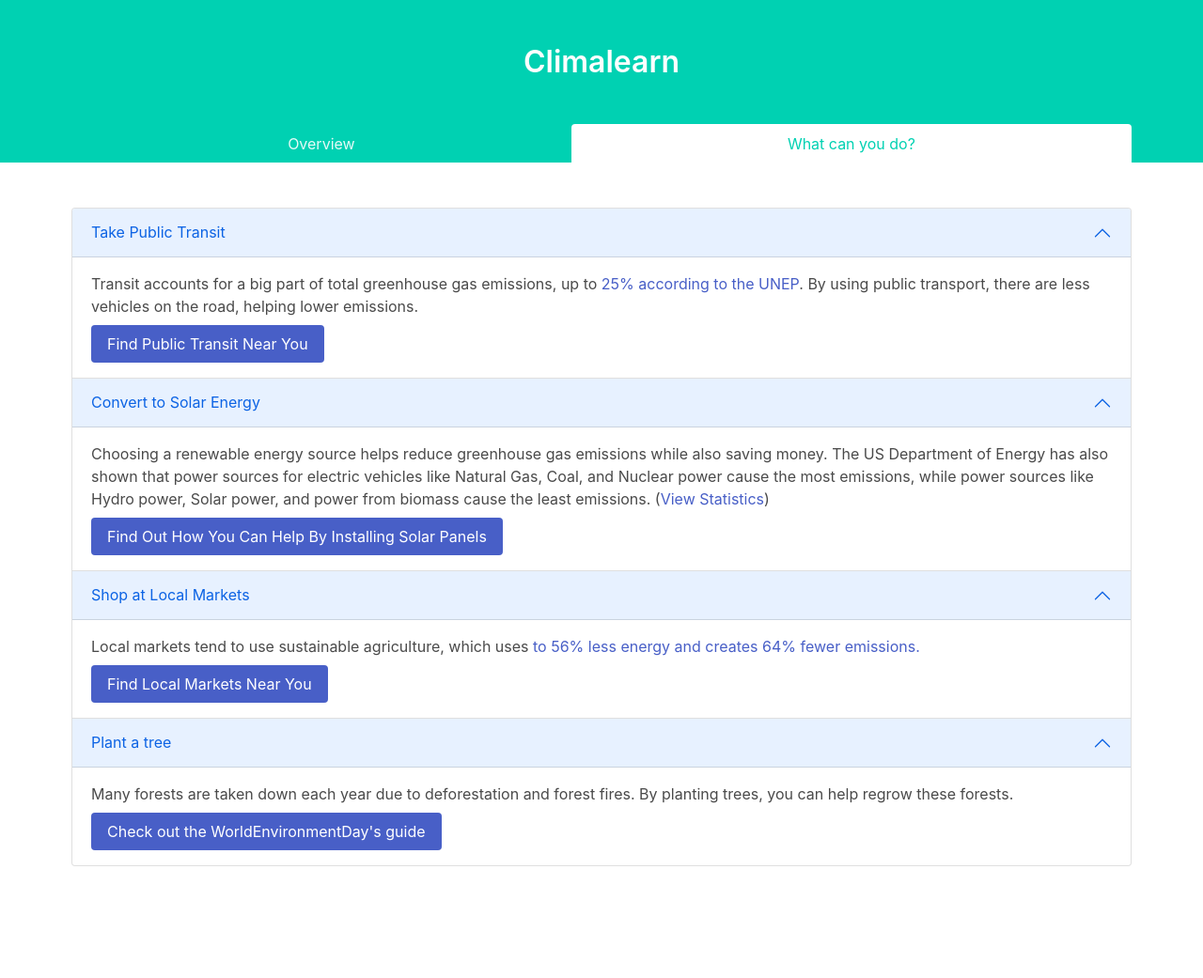
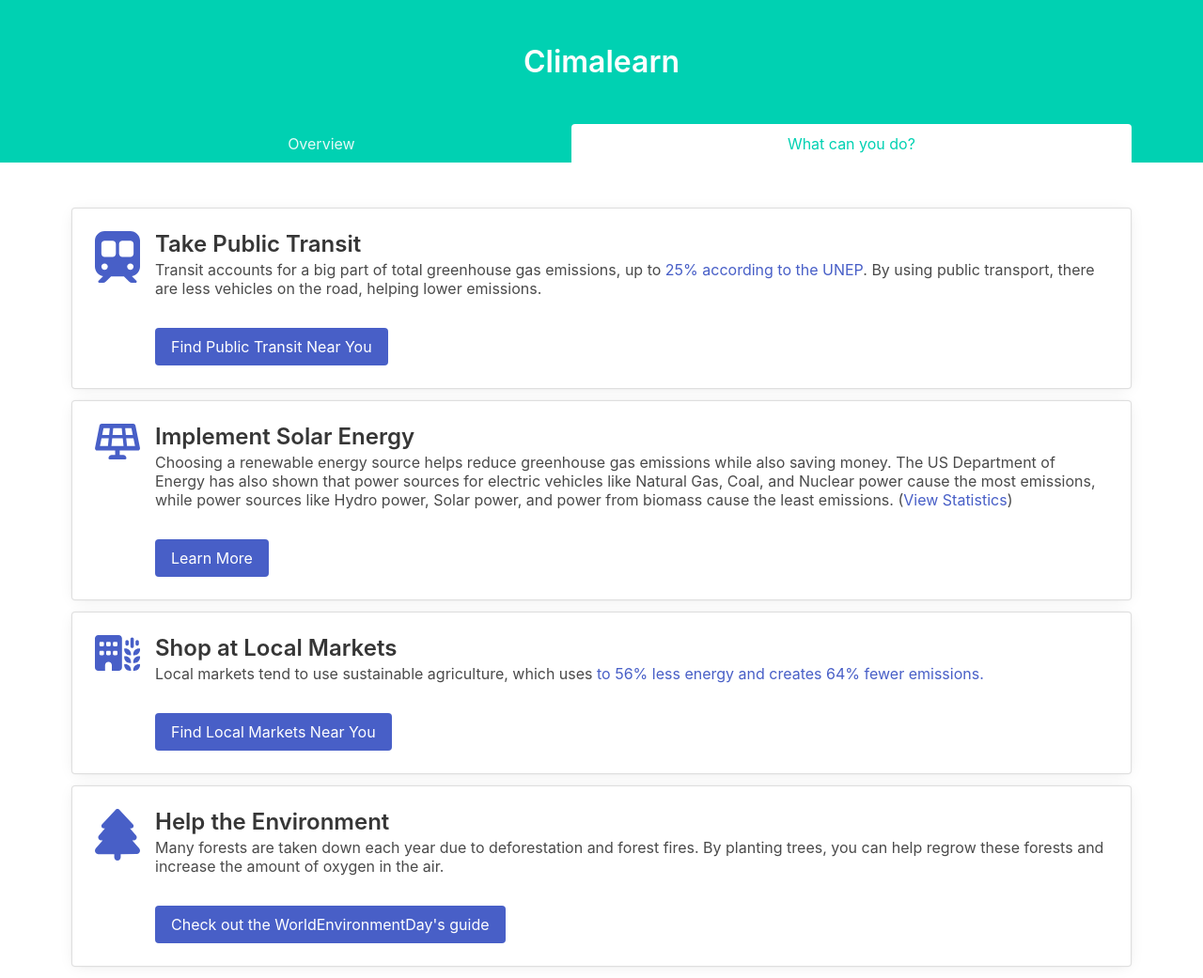
Before and after one commit to CoolCoderSJ/Climalearn, a Flask app: page /solutions in a window 1280 px wide. Shown: the whole page at 94% size. Before the commit the page ends 922 px from the top, so only its background shows below. Run offline with Flask 2, Linux system fonts and the light colour scheme; some libraries are stand-ins or nearby versions.

Commit message:
update page

```diff
--- a/static/style.css
+++ b/static/style.css
@@ -50,3 +50,7 @@
     display: flex;
     border: 0;
 }
+
+.solutions.media-content {
+    text-align: left;
+}
--- a/templates/solutions.html
+++ b/templates/solutions.html
@@ -35,76 +35,72 @@
       </section>
 
       <div class="container mt-6">
-        <div class="accordion" id="myAccord">
-
-          <div class="accordion-item">
-            <h2 class="accordion-header" id="headingOne">
-              <button class="accordion-button" type="button" data-bs-toggle="collapse" data-bs-target="#collapseOne" aria-expanded="true" aria-controls="collapseOne">
-                Take Public Transit
-              </button>
-            </h2>
-
-            <div id="collapseOne" class="accordion-collapse collapse show" aria-labelledby="headingOne">
-              <div class="accordion-body">
-                Transit accounts for a big part of total greenhouse gas emissions, up to <a href="https://www.unep.org/explore-topics/energy/what-we-do/transport" target="_blank">25% according to the UNEP</a>. By using public transport, there are less vehicles on the road, helping lower emissions.
-                <br>
+        <div class="card mb-3">
+          <div class="card-content">
+            <div class="media">
+              <div class="media-left">
+                <figure class="image is-48x48">
+                  <img src="/static/train-subway-solid.svg" alt="icon">
+                </figure>
+              </div>
+              <div class="solutions media-content">
+                <p class="title is-4">Take Public Transit</p>
+                <p class="subtitle is-6">Transit accounts for a big part of total greenhouse gas emissions, up to <a href="https://www.unep.org/explore-topics/energy/what-we-do/transport" target="_blank">25% according to the UNEP</a>. By using public transport, there are less vehicles on the road, helping lower emissions. </p>
                 <a href="/solutions/transit"><button class="button is-link mt-2">Find Public Transit Near You</button></a>
               </div>
             </div>
+          </div>
+        </div>
 
-          </div>
-
-          <div class="accordion-item">
-            <h2 class="accordion-header" id="headingTwo">
-              <button class="accordion-button" type="button" data-bs-toggle="collapse" data-bs-target="#collapseTwo" aria-expanded="false" aria-controls="collapseTwo">
-                Convert to Solar Energy
-              </button>
-            </h2>
-
-            <div id="collapseTwo" class="accordion-collapse collapse show" aria-labelledby="headingTwo">
-              <div class="accordion-body">
-                Choosing a renewable energy source helps reduce greenhouse gas emissions while also saving money. The US Department of Energy has also shown that power sources for electric vehicles like Natural Gas, Coal, and Nuclear power cause the most emissions, while power sources like Hydro power, Solar power, and power from biomass cause the least emissions. (<a href="https://afdc.energy.gov/vehicles/electric_emissions.html" target="_blank">View Statistics</a>)
-                <br>
-                <a href="/solutions/sunroof"><button class="button is-link mt-2">Find Out How You Can Help By Installing Solar Panels</button></a>
+        <div class="card mb-3">
+          <div class="card-content">
+            <div class="media">
+              <div class="media-left">
+                <figure class="image is-48x48">
+                  <img src="/static/solar-panel-solid.svg" alt="icon">
+                </figure>
+              </div>
+              <div class="solutions media-content">
+                <p class="title is-4">Implement Solar Energy</p>
+                <p class="subtitle is-6">Choosing a renewable energy source helps reduce greenhouse gas emissions while also saving money. The US Department of Energy has also shown that power sources for electric vehicles like Natural Gas, Coal, and Nuclear power cause the most emissions, while power sources like Hydro power, Solar power, and power from biomass cause the least emissions. (<a href="https://afdc.energy.gov/vehicles/electric_emissions.html" target="_blank">View Statistics</a>)</p>
+                <a href="/solutions/sunroof"><button class="button is-link mt-2">Learn More</button></a>
               </div>
             </div>
+          </div>
+        </div>
 
-          </div>
-
-          <div class="accordion-item">
-            <h2 class="accordion-header" id="headingThree">
-              <button class="accordion-button" type="button" data-bs-toggle="collapse" data-bs-target="#collapseThree" aria-expanded="false" aria-controls="collapseThree">
-                Shop at Local Markets
-              </button>
-            </h2>
-
-            <div id="collapseThree" class="accordion-collapse collapse show" aria-labelledby="headingThree">
-              <div class="accordion-body">
-                Local markets tend to use sustainable agriculture, which uses <a href="https://www.unep.org/news-and-stories/story/10-ways-you-can-help-fight-climate-crisis" target="_blank">to 56% less energy and creates 64% fewer emissions.</a>
-                <br>
+        <div class="card mb-3">
+          <div class="card-content">
+            <div class="media">
+              <div class="media-left">
+                <figure class="image is-48x48">
+                  <img src="/static/building-wheat-solid.svg" alt="icon">
+                </figure>
+              </div>
+              <div class="solutions media-content">
+                <p class="title is-4">Shop at Local Markets</p>
+                <p class="subtitle is-6">Local markets tend to use sustainable agriculture, which uses <a href="https://www.unep.org/news-and-stories/story/10-ways-you-can-help-fight-climate-crisis" target="_blank">to 56% less energy and creates 64% fewer emissions.</a></p>
                 <a href="/solutions/markets"><button class="button is-link mt-2">Find Local Markets Near You</button></a>
               </div>
             </div>
+          </div>
+        </div>
 
-          </div>
-
-          <div class="accordion-item">
-            <h2 class="accordion-header" id="headingFour">
-              <button class="accordion-button" type="button" data-bs-toggle="collapse" data-bs-target="#collapseFour" aria-expanded="false" aria-controls="collapseFour">
-                Plant a tree
-              </button>
-            </h2>
-
-            <div id="collapseFour" class="accordion-collapse collapse show" aria-labelledby="headingFour">
-              <div class="accordion-body">
-                Many forests are taken down each year due to deforestation and forest fires. By planting trees, you can help regrow these forests.
-                <br>
+        <div class="card mb-3">
+          <div class="card-content">
+            <div class="media">
+              <div class="media-left">
+                <figure class="image is-48x48">
+                  <img src="/static/tree-solid.svg" alt="icon">
+                </figure>
+              </div>
+              <div class="solutions media-content">
+                <p class="title is-4">Help the Environment</p>
+                <p class="subtitle is-6">Many forests are taken down each year due to deforestation and forest fires. By planting trees, you can help regrow these forests and increase the amount of oxygen in the air. </p>
                 <a href="https://www.worldenvironmentday.global/get-involved/practical-guide"><button class="button is-link mt-2">Check out the WorldEnvironmentDay's guide</button></a>
               </div>
             </div>
-
           </div>
-
         </div>
       </div>
 </body>
```
Also changed, not shown: static/building-wheat-solid.svg (added), static/solar-panel-solid.svg (added), static/train-subway-solid.svg (added), static/tree-solid.svg (added).
